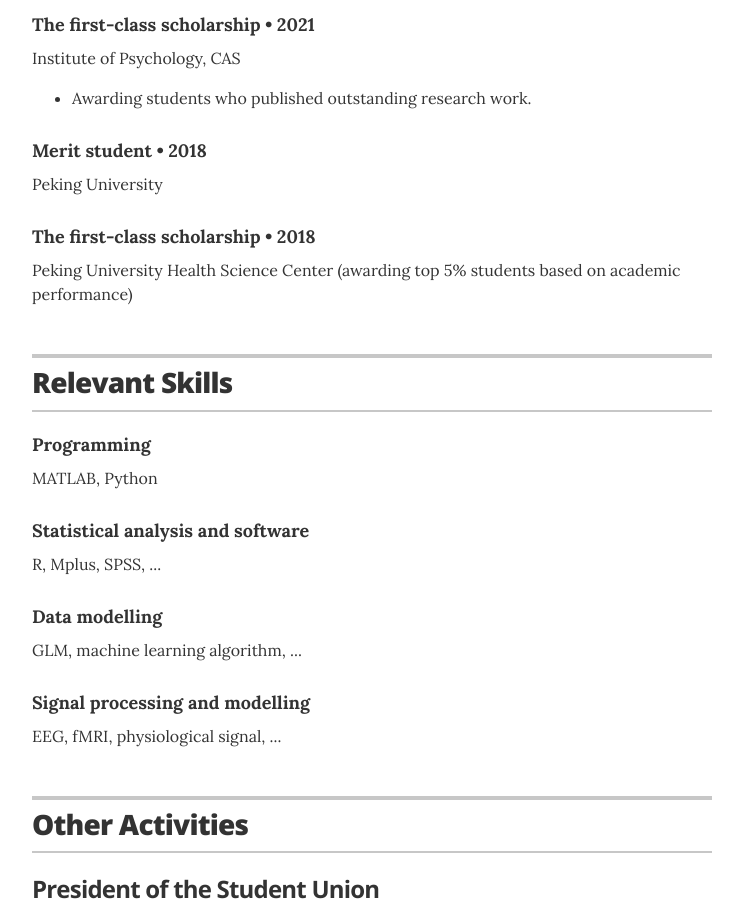
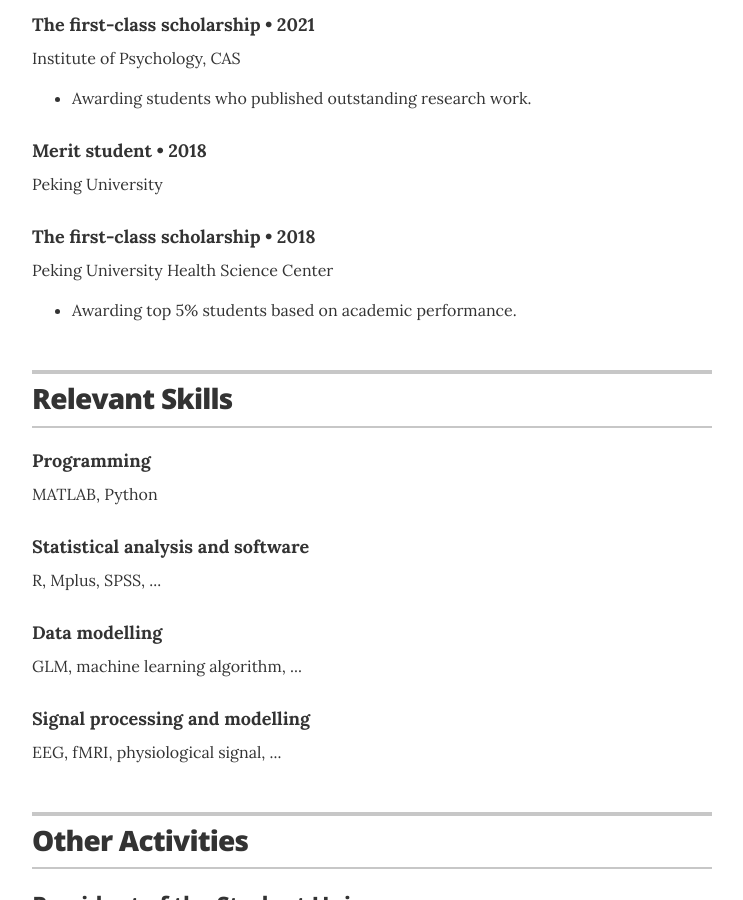
Before and after one commit to PsychYan/PsychYan.github.io, a Jekyll site: the page built from index.html, in a window 1280 px wide and 900 px high, scrolled down 2972 px. Shown: the whole window, without its empty margins (268-1011 px from the left). Built offline with Jekyll 4.4.1, drawn with Linux system fonts in a browser that asks for light colours.

Commit message:
Update recognitions.yml

```diff
--- a/_data/recognitions.yml
+++ b/_data/recognitions.yml
@@ -13,4 +13,4 @@
 
 - organization: The first-class scholarship
   year: 2018
-  summary: Peking University Health Science Center (awarding top 5% students based on academic performance)
+  summary: Peking University Health Science Center <ul class="resume-item-list"><li>Awarding top 5% students based on academic performance.</li></ul>
```
